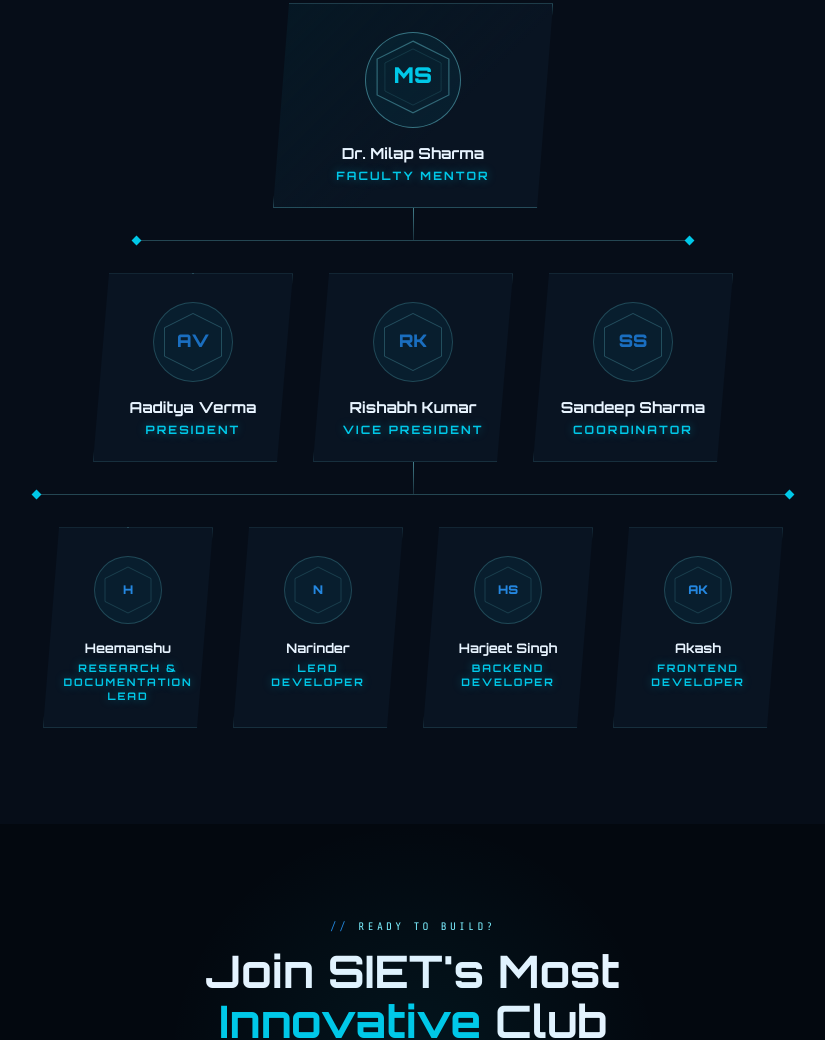
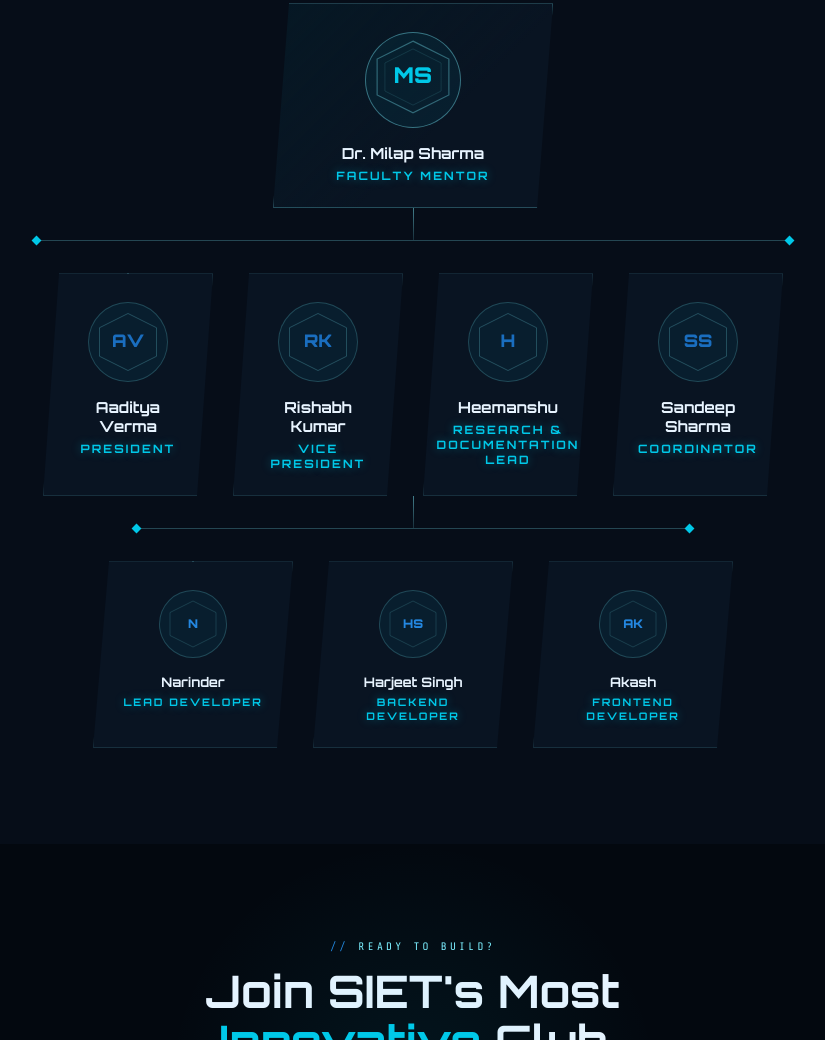
Before and after one commit to vermaaaditya/AUTONEX-WEB, a plain HTML site: page index.html in a window 1280 px wide. Shown: the part 2893-3933 px from the top of the page, without its empty margins (227-1052 px from the left). Drawn offline with nearby package versions, Linux system fonts and the light colour scheme.

Commit message:
Update index.html

```diff
--- a/index.html
+++ b/index.html
@@ -537,7 +537,6 @@ footer{background:var(--dark);border-top:1px solid rgba(126,239,255,.1);padding:
           </svg>
         </div>
       </div>
-
       <div class="card-name">Dr. Milap Sharma</div>
       <div class="card-role">Faculty Mentor</div>
       <div class="card-connector-down"></div>
@@ -547,11 +546,11 @@ footer{background:var(--dark);border-top:1px solid rgba(126,239,255,.1);padding:
   <!-- Connector line to row -->
   <div class="tree-connector">
     <div class="tree-v-line"></div>
-    <div class="tree-h-line three-col"></div>
+    <div class="tree-h-line four-col"></div>
   </div>
 
-  <!-- President Row -->
-  <div class="team-row three-col">
+  <!-- Leadership Row (4 members) -->
+  <div class="team-row four-col">
     <div class="team-card">
       <div class="card-top-line"></div>
       <div class="card-avatar">
@@ -575,6 +574,18 @@ footer{background:var(--dark);border-top:1px solid rgba(126,239,255,.1);padding:
       <div class="card-role">Vice President</div>
     </div>
 
+    <!-- Heemanshu moved here (between Rishabh and Sandeep) -->
+    <div class="team-card">
+      <div class="card-avatar">
+        <svg viewBox="0 0 100 100" xmlns="http://www.w3.org/2000/svg">
+          <polygon points="50,4 96,27 96,73 50,96 4,73 4,27" fill="none" stroke="rgba(126,239,255,0.25)" stroke-width="1.5"/>
+          <text x="50" y="58" font-family="Orbitron,monospace" font-size="28" font-weight="900" fill="#1A6EBF" text-anchor="middle">H</text>
+        </svg>
+      </div>
+      <div class="card-name">Heemanshu</div>
+      <div class="card-role">Research & Documentation Lead</div>
+    </div>
+
     <div class="team-card">
       <div class="card-avatar">
         <svg viewBox="0 0 100 100" xmlns="http://www.w3.org/2000/svg">
@@ -590,24 +601,13 @@ footer{background:var(--dark);border-top:1px solid rgba(126,239,255,.1);padding:
   <!-- Connector to dev row -->
   <div class="tree-connector">
     <div class="tree-v-line"></div>
-    <div class="tree-h-line four-col"></div>
+    <div class="tree-h-line three-col"></div>
   </div>
 
-  <!-- Dev Row -->
-  <div class="team-row four-col">
+  <!-- Dev Row (3 members) -->
+  <div class="team-row three-col">
     <div class="team-card dev-card">
       <div class="card-top-line"></div>
-      <div class="card-avatar small-avatar">
-        <svg viewBox="0 0 100 100" xmlns="http://www.w3.org/2000/svg">
-          <polygon points="50,4 96,27 96,73 50,96 4,73 4,27" fill="none" stroke="rgba(126,239,255,0.2)" stroke-width="1.5"/>
-          <text x="50" y="58" font-family="Orbitron,monospace" font-size="24" font-weight="900" fill="#2487E0" text-anchor="middle">H</text>
-        </svg>
-      </div>
-      <div class="card-name small-name">Heemanshu</div>
-      <div class="card-role small-role">Research & Documentation Lead</div>
-    </div>
-
-    <div class="team-card dev-card">
       <div class="card-avatar small-avatar">
         <svg viewBox="0 0 100 100" xmlns="http://www.w3.org/2000/svg">
           <polygon points="50,4 96,27 96,73 50,96 4,73 4,27" fill="none" stroke="rgba(126,239,255,0.2)" stroke-width="1.5"/>
@@ -641,7 +641,6 @@ footer{background:var(--dark);border-top:1px solid rgba(126,239,255,.1);padding:
     </div>
   </div>
 </section>
-
 <!-- CTA -->
 <section class="cta">
   <div class="sec-eyebrow">Ready to Build?</div>
```
